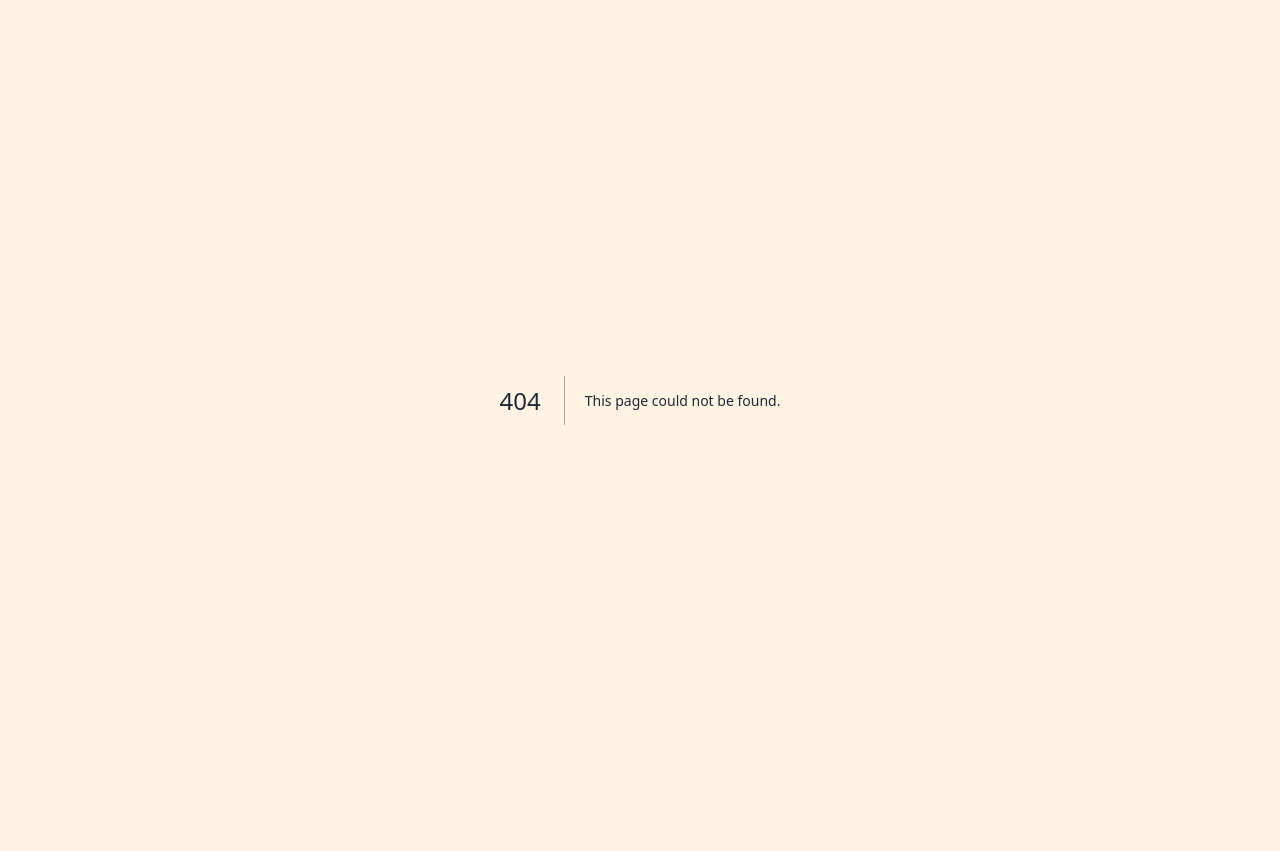
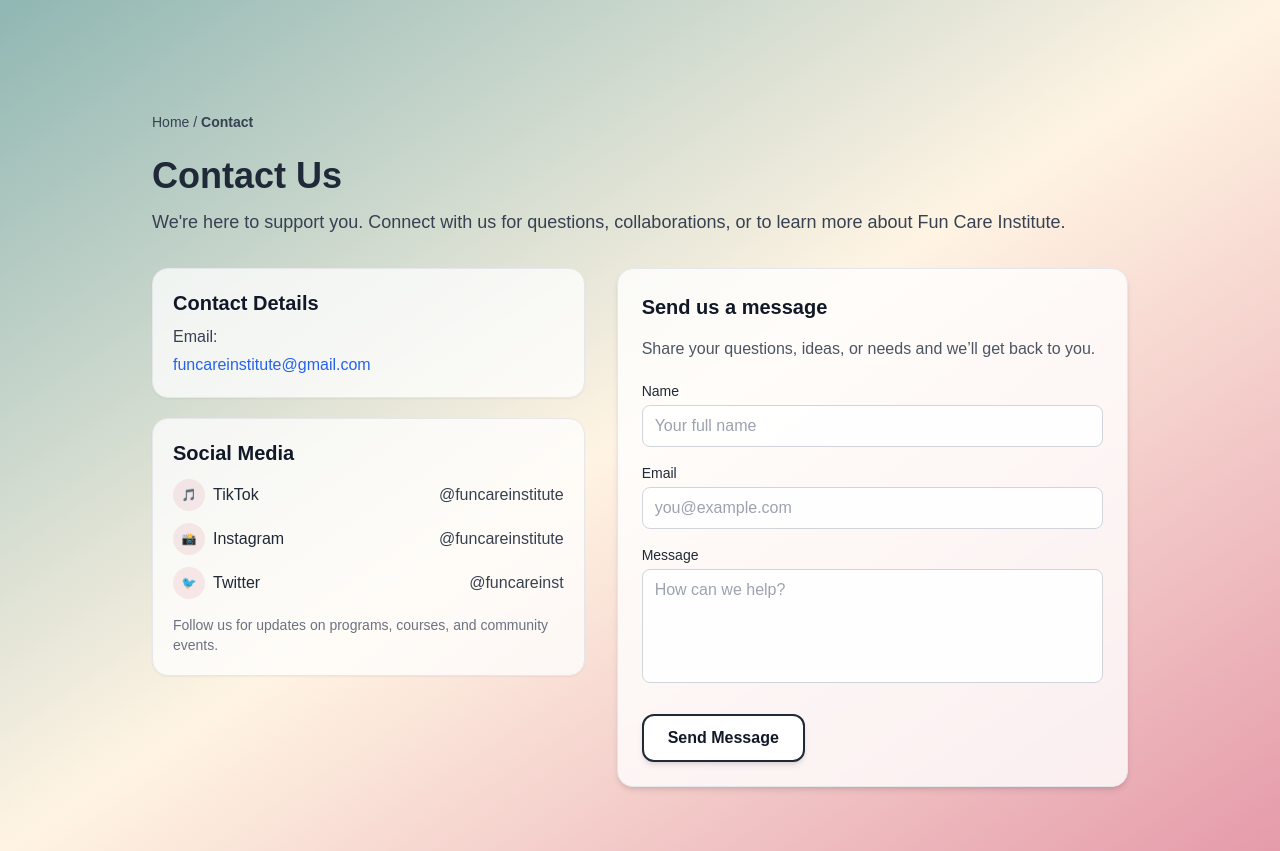
Before and after one commit to Funcare/fun-care-website, a Next.js app in the folder frontend/: page /contact in a window 1280 px wide. Before the commit this address had no page. Before the commit the page ends 800 px from the top, so only its background shows below. Built offline with nearby package versions, Linux system fonts and the light colour scheme.

Commit message:
Added Contact page and Resources placeholder

```diff
--- /dev/null
+++ b/frontend/src/app/contact/page.jsx
@@ -0,0 +1,185 @@
+"use client";
+
+import { motion } from "framer-motion";
+import Link from "next/link";
+
+export default function ContactPage() {
+  const handleSubmit = (e) => {
+    e.preventDefault();
+    // Şimdilik sadece fake submit
+    alert("Thank you for reaching out! We'll get back to you soon.");
+  };
+
+  return (
+    <main className="min-h-screen pt-20 sm:pt-24 md:pt-28 pb-16 bg-gradient-to-br from-[#90B7B3] via-[#FFF4E3] to-[#E59BAA] text-gray-800">
+      <div className="max-w-5xl mx-auto px-4 sm:px-6">
+
+        {/* Breadcrumb */}
+        <div className="mb-6 text-xs sm:text-sm text-gray-700">
+          <Link href="/" className="hover:underline">
+            Home
+          </Link>{" "}
+          / <span className="font-semibold">Contact</span>
+        </div>
+
+        {/* Başlık + açıklama */}
+        <motion.div
+          initial={{ opacity: 0, y: 18 }}
+          animate={{ opacity: 1, y: 0 }}
+          transition={{ duration: 0.6 }}
+          className="mb-8"
+        >
+          <h1 className="text-3xl sm:text-4xl font-extrabold mb-3">
+            Contact Us
+          </h1>
+          <p className="text-base sm:text-lg leading-relaxed text-gray-700">
+            We're here to support you. Connect with us for questions,
+            collaborations, or to learn more about Fun Care Institute.
+          </p>
+        </motion.div>
+
+        {/* 2 kolon: solda info + social, sağda form */}
+        <section className="grid gap-6 md:gap-8 md:grid-cols-[1.1fr,1.3fr] items-start">
+          {/* Sol taraf: iletişim bilgileri + sosyal medya */}
+          <div className="space-y-5">
+            {/* Email kutusu */}
+            <motion.div
+              initial={{ opacity: 0, y: 12 }}
+              animate={{ opacity: 1, y: 0 }}
+              transition={{ duration: 0.6, delay: 0.1 }}
+              className="bg-white/75 border border-gray-200 rounded-2xl p-4 sm:p-5 shadow-sm"
+            >
+              <h2 className="font-semibold text-lg sm:text-xl text-gray-900 mb-2">
+                Contact Details
+              </h2>
+              <p className="text-sm sm:text-base text-gray-700 mb-1">
+                Email:
+              </p>
+              <a
+                href="mailto:funcareinstitute@gmail.com"
+                className="text-sm sm:text-base text-blue-600 hover:underline break-all"
+              >
+                funcareinstitute@gmail.com
+              </a>
+            </motion.div>
+
+            {/* Sosyal medya kartı */}
+            <motion.div
+              initial={{ opacity: 0, y: 12 }}
+              animate={{ opacity: 1, y: 0 }}
+              transition={{ duration: 0.6, delay: 0.2 }}
+              className="bg-white/75 border border-gray-200 rounded-2xl p-4 sm:p-5 shadow-sm"
+            >
+              <h2 className="font-semibold text-lg sm:text-xl text-gray-900 mb-3">
+                Social Media
+              </h2>
+
+              <div className="space-y-3 text-sm sm:text-base">
+                <div className="flex items-center justify-between gap-3">
+                  <div className="flex items-center gap-2">
+                    <span className="inline-flex h-8 w-8 items-center justify-center rounded-full bg-[#E59BAA]/20 text-xs">
+                      🎵
+                    </span>
+                    <span className="font-medium text-gray-800">TikTok</span>
+                  </div>
+                  <span className="text-gray-700">@funcareinstitute</span>
+                </div>
+
+                <div className="flex items-center justify-between gap-3">
+                  <div className="flex items-center gap-2">
+                    <span className="inline-flex h-8 w-8 items-center justify-center rounded-full bg-[#E59BAA]/20 text-xs">
+                      📸
+                    </span>
+                    <span className="font-medium text-gray-800">Instagram</span>
+                  </div>
+                  <span className="text-gray-700">@funcareinstitute</span>
+                </div>
+
+                <div className="flex items-center justify-between gap-3">
+                  <div className="flex items-center gap-2">
+                    <span className="inline-flex h-8 w-8 items-center justify-center rounded-full bg-[#E59BAA]/20 text-xs">
+                      🐦
+                    </span>
+                    <span className="font-medium text-gray-800">Twitter</span>
+                  </div>
+                  <span className="text-gray-700">@funcareinst</span>
+                </div>
+              </div>
+
+              <p className="mt-4 text-xs sm:text-sm text-gray-500">
+                Follow us for updates on programs, courses, and community events.
+              </p>
+            </motion.div>
+          </div>
+
+          {/* Sağ taraf: Form */}
+          <motion.div
+            initial={{ opacity: 0, y: 18 }}
+            animate={{ opacity: 1, y: 0 }}
+            transition={{ duration: 0.6, delay: 0.15 }}
+            className="bg-white/80 border border-gray-200 rounded-2xl p-5 sm:p-6 shadow-md"
+          >
+            <h2 className="font-semibold text-xl text-gray-900 mb-4">
+              Send us a message
+            </h2>
+            <p className="text-sm sm:text-base text-gray-600 mb-5">
+              Share your questions, ideas, or needs and we’ll get back to you.
+            </p>
+
+            <form onSubmit={handleSubmit} className="space-y-4">
+              <div>
+                <label className="block text-sm font-medium text-gray-800 mb-1">
+                  Name
+                </label>
+                <input
+                  type="text"
+                  required
+                  className="w-full rounded-lg border border-gray-300 px-3 py-2 text-sm sm:text-base focus:outline-none focus:ring-2 focus:ring-[#E59BAA] focus:border-[#E59BAA] bg-white/90"
+                  placeholder="Your full name"
+                />
+              </div>
+
+              <div>
+                <label className="block text-sm font-medium text-gray-800 mb-1">
+                  Email
+                </label>
+                <input
+                  type="email"
+                  required
+                  className="w-full rounded-lg border border-gray-300 px-3 py-2 text-sm sm:text-base focus:outline-none focus:ring-2 focus:ring-[#E59BAA] focus:border-[#E59BAA] bg-white/90"
+                  placeholder="you@example.com"
+                />
+              </div>
+
+              <div>
+                <label className="block text-sm font-medium text-gray-800 mb-1">
+                  Message
+                </label>
+                <textarea
+                  rows={4}
+                  required
+                  className="w-full rounded-lg border border-gray-300 px-3 py-2 text-sm sm:text-base focus:outline-none focus:ring-2 focus:ring-[#E59BAA] focus:border-[#E59BAA] bg-white/90 resize-none"
+                  placeholder="How can we help?"
+                />
+              </div>
+
+              <div className="pt-2">
+                <motion.button
+                  whileHover={{
+                    scale: 1.03,
+                    boxShadow: "0 0 25px rgba(144,183,179,0.6)",
+                  }}
+                  whileTap={{ scale: 0.96 }}
+                  type="submit"
+                  className="w-full sm:w-auto px-6 py-2.5 rounded-xl border-2 border-gray-800 bg-white text-gray-900 font-semibold text-sm sm:text-base shadow-md"
+                >
+                  Send Message
+                </motion.button>
+              </div>
+            </form>
+          </motion.div>
+        </section>
+      </div>
+    </main>
+  );
+}
--- a/frontend/src/app/page.jsx
+++ /dev/null
@@ -1,17 +0,0 @@
-import Navbar from "../components/Navbar";
-import HeroSection from "../components/HeroSection";
-import AboutSection from "../components/AboutSection";
-import ProgramsSection from "../components/ProgramsSection";
-import Footer from "../components/Footer";
-
-export default function Home() {
-  return (
-    <main>
-      <Navbar />
-      <HeroSection />
-      <AboutSection />
-      <ProgramsSection />
-      <Footer />
-    </main>
-  );
-}
--- /dev/null
+++ b/frontend/src/app/resources/page.jsx
@@ -0,0 +1,57 @@
+"use client";
+
+import { motion } from "framer-motion";
+import Link from "next/link";
+
+export default function ResourcesPage() {
+  return (
+    <main className="min-h-screen pt-20 sm:pt-24 md:pt-28 pb-16 bg-gradient-to-br from-[#90B7B3] via-[#FFF4E3] to-[#E59BAA] text-gray-800">
+      <div className="max-w-3xl mx-auto px-4 sm:px-6">
+
+        {/* Breadcrumb */}
+        <div className="mb-6 text-xs sm:text-sm text-gray-700">
+          <Link href="/" className="hover:underline">
+            Home
+          </Link>{" "}
+          / <span className="font-semibold">Resources</span>
+        </div>
+
+        {/* Title */}
+        <motion.h1
+          initial={{ opacity: 0, y: 20 }}
+          animate={{ opacity: 1, y: 0 }}
+          transition={{ duration: 0.6 }}
+          className="text-3xl sm:text-4xl font-extrabold mb-4"
+        >
+          Resources
+        </motion.h1>
+
+        {/* Placeholder text */}
+        <motion.p
+          initial={{ opacity: 0 }}
+          animate={{ opacity: 1 }}
+          transition={{ delay: 0.1, duration: 0.6 }}
+          className="text-base sm:text-lg leading-relaxed mb-8 text-gray-700"
+        >
+
+        </motion.p>
+
+        {/* Coming Soon Box */}
+        <motion.div
+          initial={{ opacity: 0, y: 20 }}
+          animate={{ opacity: 1, y: 0 }}
+          transition={{ duration: 0.6 }}
+          className="bg-white/70 border border-gray-300 rounded-xl p-6 shadow-md text-center"
+        >
+          <p className="text-gray-800 text-lg font-semibold">
+            🚧 Resources will be updated soon.
+          </p>
+          <p className="text-gray-600 mt-2 text-sm">
+            The team is currently preparing documentation, tools, and learning
+            materials.
+          </p>
+        </motion.div>
+      </div>
+    </main>
+  );
+}
```
